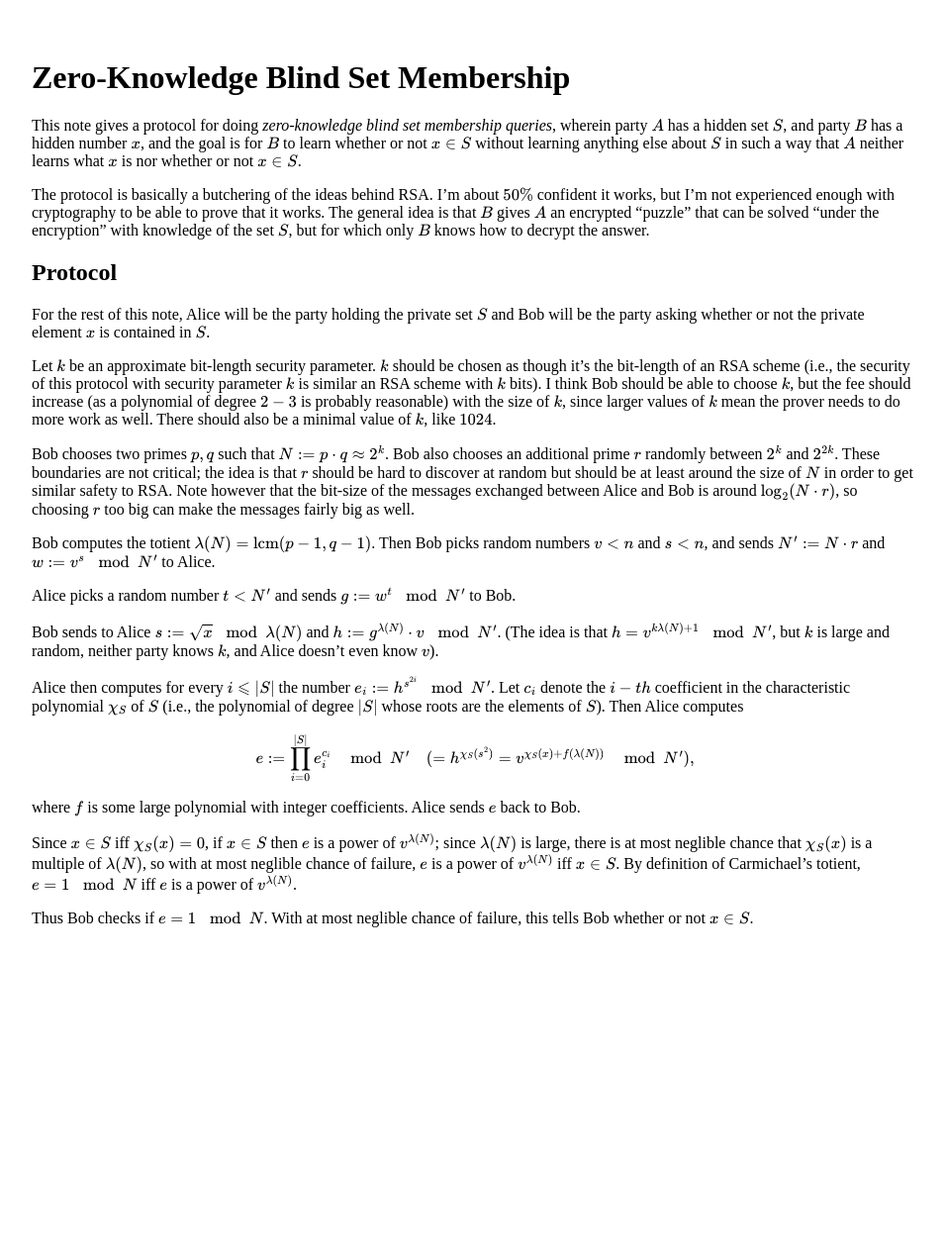
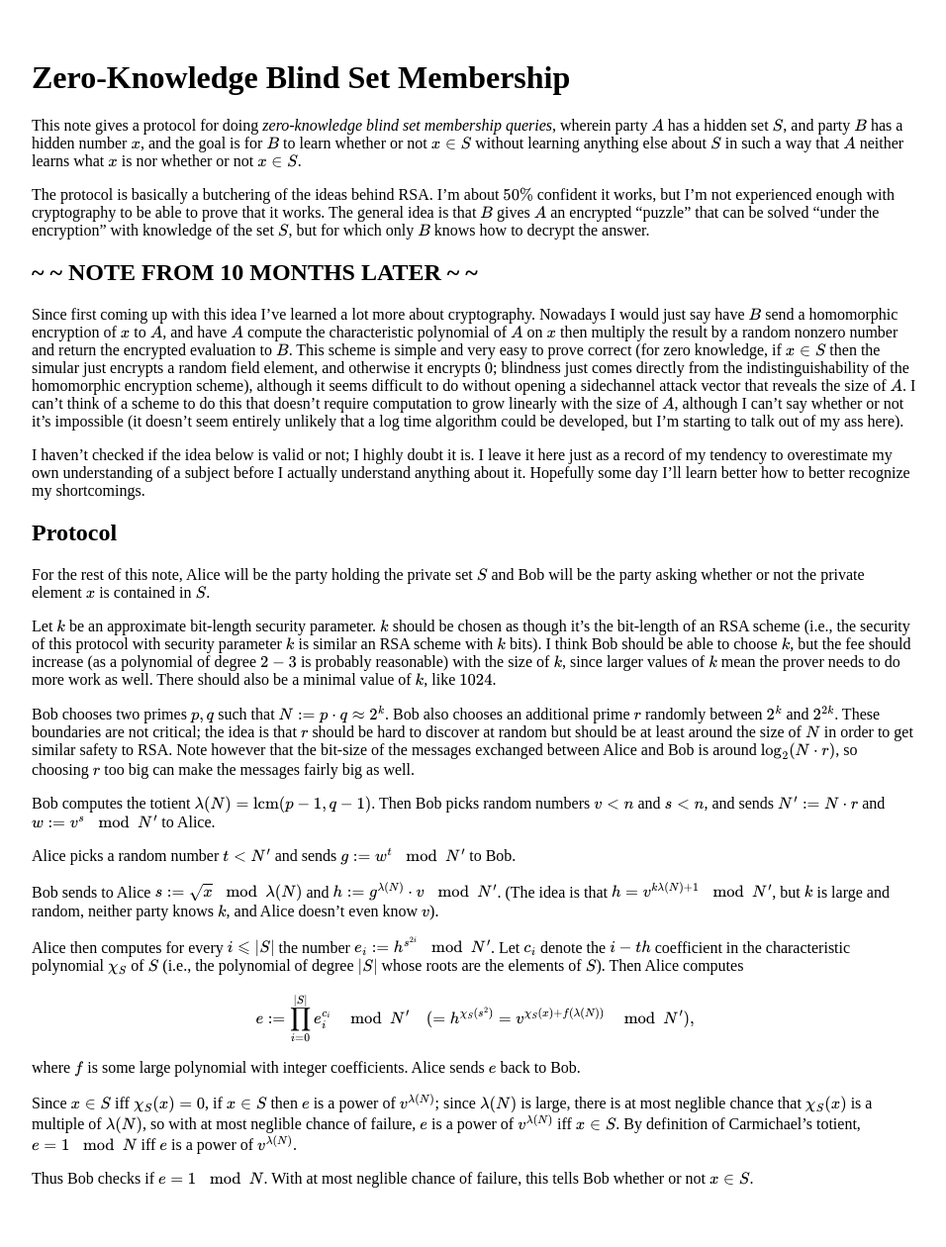
Before and after one commit to ChronusZ/chronusz.github.io, a Jekyll site: the page built from _posts/2017-08-02-zero-knowledge-blind-set-membership.md, in a window 1280 px wide. Shown: the whole page at 99% size, without its empty margins (160-1116 px from the left). Built offline with Jekyll 4.4.1, drawn with Linux system fonts in a browser that asks for light colours; formulas are drawn with MathJax 3; before the commit the page ends 997 px from its top, so only the background shows below that.

Commit message:
Update 2017-08-02-zero-knowledge-blind-set-membership.md

```diff
--- a/_posts/2017-08-02-zero-knowledge-blind-set-membership.md
+++ b/_posts/2017-08-02-zero-knowledge-blind-set-membership.md
@@ -10,6 +10,12 @@ use_math: true
 This note gives a protocol for doing *zero-knowledge blind set membership queries*, wherein party $$A$$ has a hidden set $$S$$, and party $$B$$ has a hidden number $$x$$, and the goal is for $$B$$ to learn whether or not $$x\in S$$ without learning anything else about $$S$$ in such a way that $$A$$ neither learns what $$x$$ is nor whether or not $$x\in S$$.
 
 The protocol is basically a butchering of the ideas behind RSA. I'm about $$50\%$$ confident it works, but I'm not experienced enough with cryptography to be able to prove that it works. The general idea is that $$B$$ gives $$A$$ an encrypted "puzzle" that can be solved "under the encryption" with knowledge of the set $$S$$, but for which only $$B$$ knows how to decrypt the answer.
+
+## ~ ~ NOTE FROM 10 MONTHS LATER ~ ~
+
+Since first coming up with this idea I've learned a lot more about cryptography. Nowadays I would just say have $$B$$ send a homomorphic encryption of $$x$$ to $$A$$, and have $$A$$ compute the characteristic polynomial of $$A$$ on $$x$$ then multiply the result by a random nonzero number and return the encrypted evaluation to $$B$$. This scheme is simple and very easy to prove correct (for zero knowledge, if $$x\in S$$ then the simular just encrypts a random field element, and otherwise it encrypts $$0$$; blindness just comes directly from the indistinguishability of the homomorphic encryption scheme), although it seems difficult to do without opening a sidechannel attack vector that reveals the size of $$A$$. I can't think of a scheme to do this that doesn't require computation to grow linearly with the size of $$A$$, although I can't say whether or not it's impossible (it doesn't seem entirely unlikely that a log time algorithm could be developed, but I'm starting to talk out of my ass here).
+
+I haven't checked if the idea below is valid or not; I highly doubt it is. I leave it here just as a record of my tendency to overestimate my own understanding of a subject before I actually understand anything about it. Hopefully some day I'll learn better how to better recognize my shortcomings.
 
 ## Protocol
 
```
